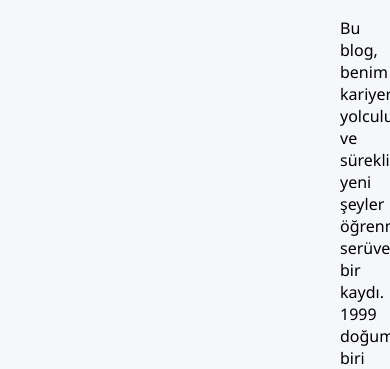
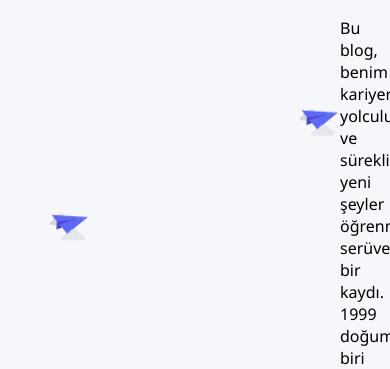
Before and after one commit to yunus42tez/ABAP_WEB_BLOG, a Flask app: page /about in a window 390 px wide; the page is wider, and only the part inside the window is pictured. Shown: the part 525-894 px from the top of that part. Run offline with Flask 3, Linux system fonts and the light colour scheme; some libraries are stand-ins or nearby versions.

Commit message:
CSS changes on mobile

```diff
--- a/static/style.css
+++ b/static/style.css
@@ -143,26 +143,35 @@ main {
 @media (max-width: 1199px) and (min-width: 768px) {
 
   #plane {
-    width: 100px;
-    height: 100px;
+    width: 200px;
+    height: 200px;
     right: 20px;
-    bottom: 70px;
+    bottom:170px;
   }
 
   #plane1 {
-    width: 100px;
-    height: 100px;
+    width: 200px;
+    height: 200px;
     left: 20px;
-    bottom: 50px;
+    bottom: 150px;
   }
 }
 
 /* ---------- Küçük ekran (telefon) ---------- */
 @media (max-width: 767px) {
 
-  #plane,
+  #plane {
+    width: 120px;
+    height: 120px;
+    right: 10px;
+    bottom: 120px;
+  }
+
   #plane1 {
-    display: none; /* küçük ekranda gerekirse gizlenebilir */
+    width: 120px;
+    height: 120px;
+    left: 10px;
+    bottom: 40px;
   }
 }
 
@@ -395,6 +404,12 @@ header, .nav-container, main {
   gap: 10px;
   align-items: center;
 }
+/* 📱 Sadece index sayfasındaki ikonlar mobilde gizlensin */
+@media (max-width: 767px) {
+  .home-social-icons {
+    display: none;
+  }
+}
 
 .social-icon {
   width: 26px;
--- a/templates/index.html
+++ b/templates/index.html
@@ -45,7 +45,7 @@
 <header>
   <div class="nav-container">
     <!-- Sol taraf sosyal medya -->
-    <div class="social-icons">
+<div class="social-icons home-social-icons">
   <a href="https://www.linkedin.com/in/yunus-tez-61231021a/" target="_blank" aria-label="LinkedIn">
     <img src="{{ url_for('custom_static', filename='linkedin.png') }}" alt="LinkedIn" class="social-icon">
   </a>
```
Lines whose indentation alone changed are shown as unchanged.
